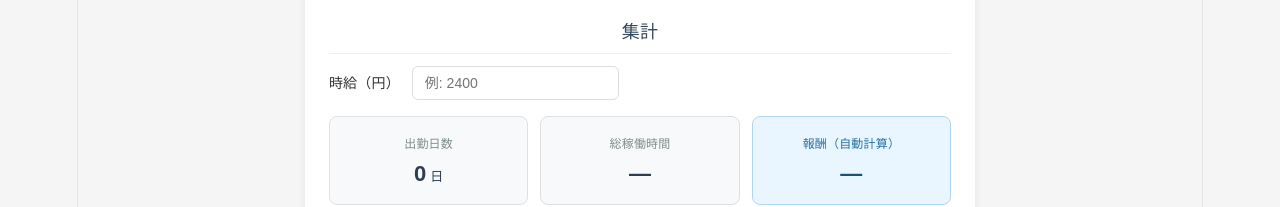
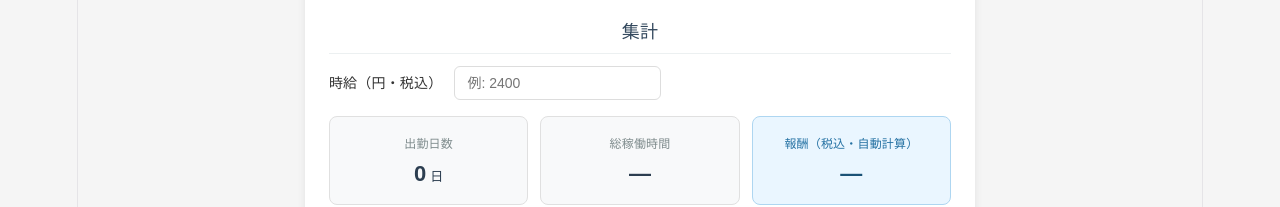
Before and after one commit to masano0608-max/shift-app, a React (Vite) app: page / in a window 1280 px wide. Shown: the part 316-523 px from the top of the page. Built offline with nearby package versions, Linux system fonts and the light colour scheme.

Commit message:
時給・報酬ラベルに税込表記を追加

```diff
--- a/src/App.jsx
+++ b/src/App.jsx
@@ -291,7 +291,7 @@ function App() {
           <section className="section">
             <h3>集計</h3>
             <div className="form-row">
-              <label>時給（円）</label>
+              <label>時給（円・税込）</label>
               <input type="number" value={formData.hourlyRate} onChange={(e) => updateForm({ hourlyRate: e.target.value })} placeholder="例: 2400" />
             </div>
             <div className="summary-cards">
@@ -304,7 +304,7 @@ function App() {
                 <span className="summary-card-value">{totalMin > 0 ? minToTimeStr(totalMin) : '—'}</span>
               </div>
               <div className="summary-card highlight">
-                <span className="summary-card-label">報酬（自動計算）</span>
+                <span className="summary-card-label">報酬（税込・自動計算）</span>
                 <span className="summary-card-value">
                   {reward != null ? `¥${reward.toLocaleString('ja-JP')}` : '—'}
                 </span>
```
